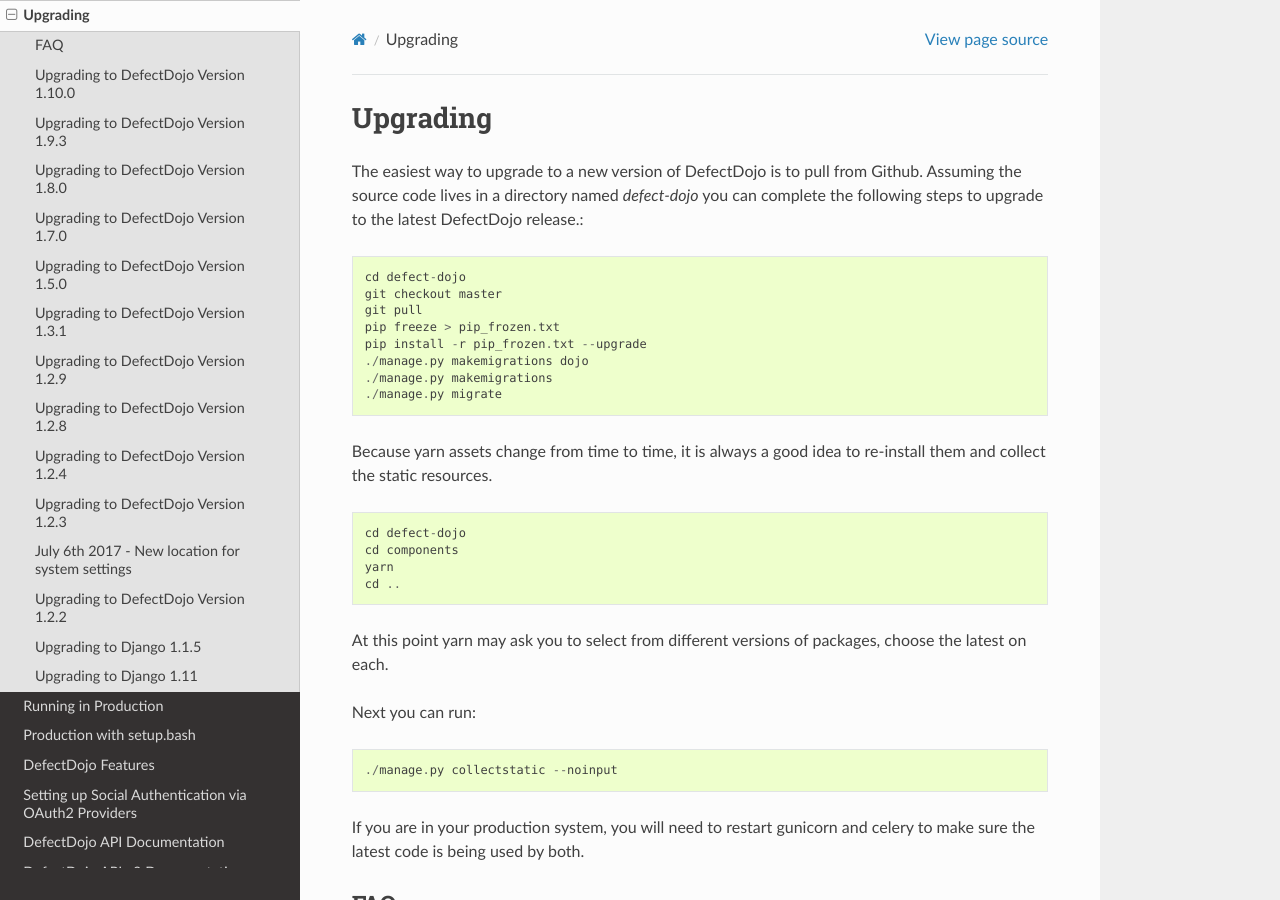
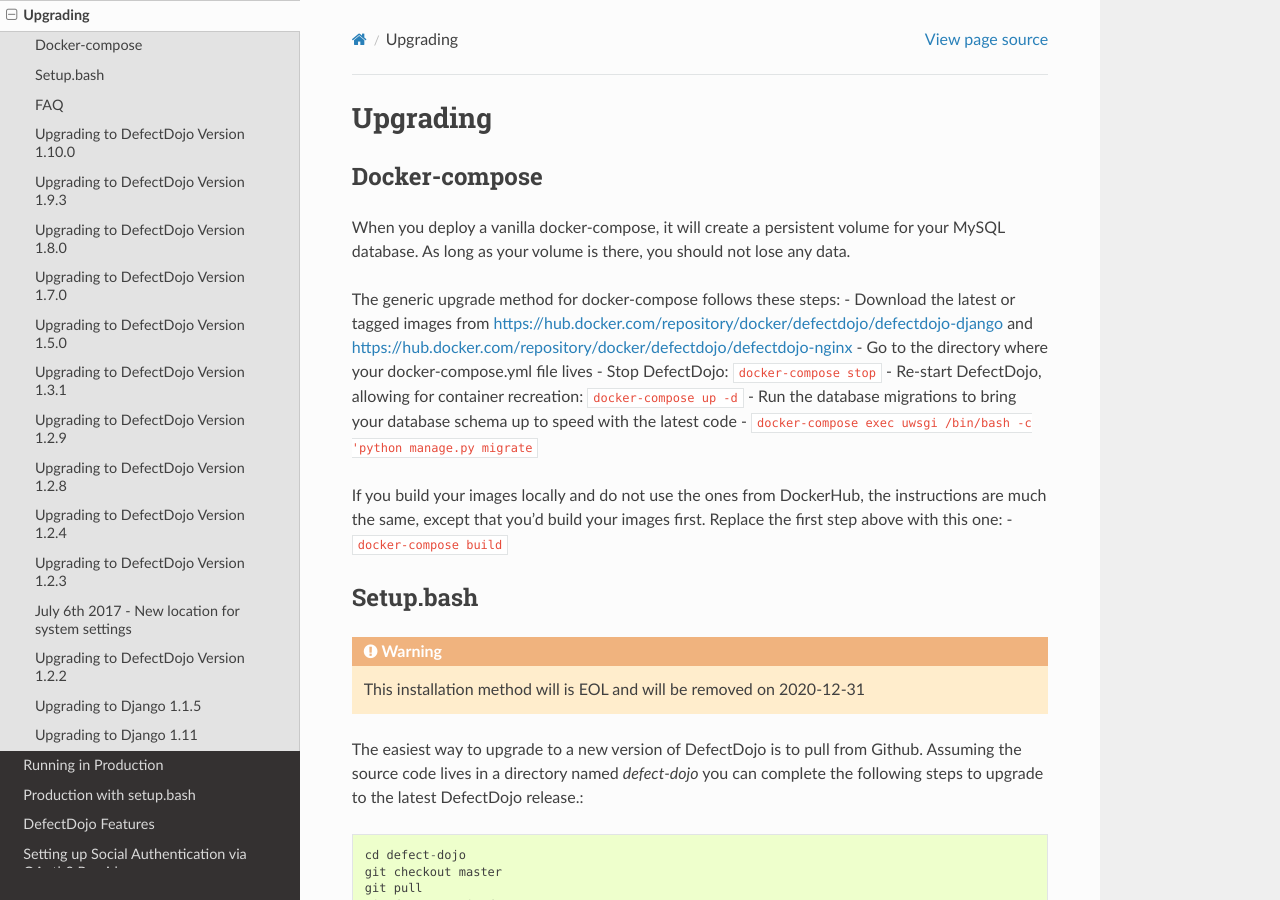
Before and after one commit to DefectDojo/Documentation, a Sphinx documentation site: the page built from docs/upgrading.rst, in a window 1280 px wide and 900 px high. Built offline with Sphinx 7.4.7 and the Read the Docs theme 2.0.0, drawn with Linux system fonts in a browser that asks for light colours.

Commit message:
add basic instructions for upgrading with docker-compose

```diff
--- a/docs/upgrading.rst
+++ b/docs/upgrading.rst
@@ -1,5 +1,25 @@
 Upgrading
 =========
+Docker-compose
+--------------
+When you deploy a vanilla docker-compose, it will create a persistent volume for your MySQL database. As long as your volume is there, you should not lose any data.
+
+The generic upgrade method for docker-compose follows these steps:
+- Download the latest or tagged images from https://hub.docker.com/repository/docker/defectdojo/defectdojo-django and https://hub.docker.com/repository/docker/defectdojo/defectdojo-nginx
+- Go to the directory where your docker-compose.yml file lives
+- Stop DefectDojo: ``docker-compose stop``
+- Re-start DefectDojo, allowing for container recreation: ``docker-compose up -d``
+- Run the database migrations to bring your database schema up to speed with the latest code
+- ``docker-compose exec uwsgi /bin/bash -c 'python manage.py migrate``
+
+If you build your images locally and do not use the ones from DockerHub, the instructions are much the same, except that you'd build your images first.
+Replace the first step above with this one:
+- ``docker-compose build``
+
+Setup.bash
+----------
+.. warning::
+    This installation method will is EOL and will be removed on 2020-12-31
 
 The easiest way to upgrade to a new version of DefectDojo is to pull from Github.  Assuming the source code lives in a
 directory named `defect-dojo` you can complete the following steps to upgrade to the latest DefectDojo release.::
```
